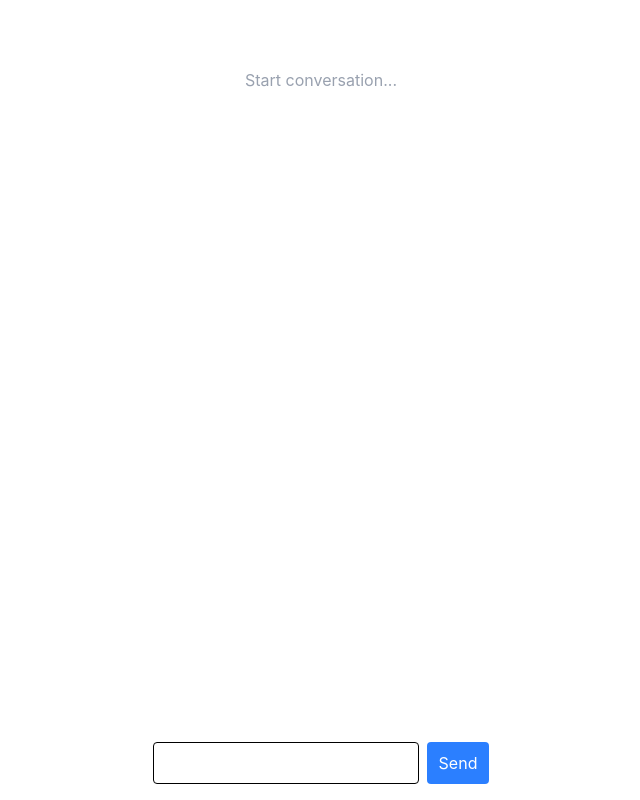
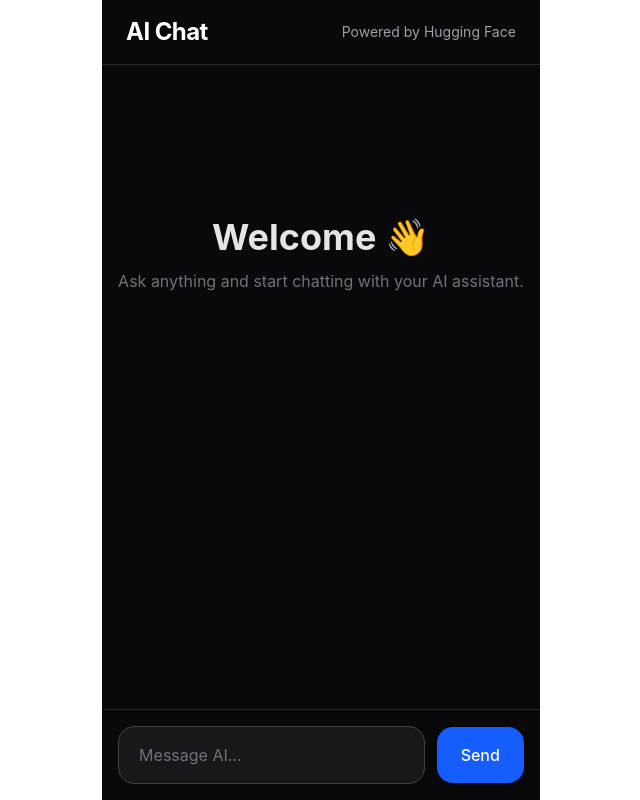
Before and after one commit to CodingWithLaiba/AIAPP, a React (Vite) app in the folder AiApp/: page / in a window 1280 px wide. Shown: the whole page, without its empty margins (319-959 px from the left). Built offline with nearby package versions, Linux system fonts and the light colour scheme.

Commit message:
fix: refactor handlesubmit to improve message handling and error reporting

```diff
--- a/AiApp/src/components/AIApp.jsx
+++ b/AiApp/src/components/AIApp.jsx
@@ -7,22 +7,28 @@ function AIApp() {
   const [history, setHistory] = useState([]);
 
   const bottomRef = useRef(null);
+
   const handlesubmit = async (prompt) => {
-    console.log(prompt);
     if (!prompt.trim()) return;
 
-    setHistory((prev) => [
-      ...prev,
-      { role: "user", content: prompt, id: Date.now() },
-    ]);
+    const userMessage = {
+      role: "user",
+      content: prompt,
+      id: Date.now(),
+    };
+
+    setHistory((prev) => [...prev, userMessage]);
     setLoading(true);
-    setError(null);
+    setError("");
 
     try {
       const token = import.meta.env.VITE_HF_TOKEN;
-      console.log(token);
-      if (!token)
-        throw new Error("Missing API token — add VITE_HF_TOKEN to .env");
+
+      if (!token) {
+        throw new Error(
+          "Missing API token add VITE_HF_TOKEN to .env"
+        );
+      }
 
       const res = await fetch("/hf/v1/chat/completions", {
         method: "POST",
@@ -38,20 +44,28 @@ function AIApp() {
       });
 
       if (!res.ok) {
-        console.log("API ERROR:", res);
         const body = await res.json().catch(() => null);
+
         throw new Error(
-          `API error (${res.status}): ${body?.error || body?.message || res.statusText}`,
+          `API error (${res.status}): ${
+            body?.error || body?.message || res.statusText
+          }`
         );
       }
 
       const data = await res.json();
-      const reply = data.choices?.[0]?.message?.content || "No response.";
-      console.log("API RESPONSE:", reply);
-      setHistory((prev) => [
-        ...prev,
-        { role: "assistant", content: reply, id: Date.now() + 1 },
-      ]);
+
+      const reply =
+        data.choices?.[0]?.message?.content ||
+        "No response.";
+
+      const botMessage = {
+        role: "assistant",
+        content: reply,
+        id: Date.now() + 1,
+      };
+
+      setHistory((prev) => [...prev, botMessage]);
     } catch (err) {
       setError(err.message);
     } finally {
@@ -60,62 +74,109 @@ function AIApp() {
   };
 
   useEffect(() => {
-    bottomRef.current?.scrollIntoView({ behavior: "smooth" });
+    bottomRef.current?.scrollIntoView({
+      behavior: "smooth",
+    });
   }, [history]);
 
   return (
-    <div className="h-screen flex flex-col p-4">
-      {/* CHAT */}
-      <div className="flex-1 overflow-y-auto space-y-4 p-3 rounded mb-2">
-        {error && <p className="text-red-500">{error}</p>}
+    <div className="h-screen bg-zinc-950 text-white flex flex-col">
+      {/* HEADER */}
+      <div className="border-b border-zinc-800 px-6 py-4 flex items-center justify-between">
+        <h1 className="text-2xl font-bold tracking-tight">
+          AI Chat
+        </h1>
+
+        <div className="text-sm text-zinc-400">
+          Powered by Hugging Face
+        </div>
+      </div>
+
+      {/* CHAT AREA */}
+      <div className="flex-1 overflow-y-auto px-4 py-6">
+        <div className="max-w-4xl mx-auto space-y-6">
           {history.length === 0 && (
-          <p className="text-gray-400 text-center mt-10">
-            Start conversation...
+            <div className="h-full flex flex-col items-center justify-center mt-32">
+              <h2 className="text-4xl font-bold mb-3 text-zinc-200">
+                Welcome 👋
+              </h2>
+
+              <p className="text-zinc-500 text-center max-w-md">
+                Ask anything and start chatting with your AI
+                assistant.
               </p>
+            </div>
           )}
-        {history.map((item, index) => (
-  <div key={index} className="space-y-2">
-    {item.role === "user" && (
-      <div className="flex justify-end">
-        <div className="bg-blue-500 text-white max-w-xs p-3 rounded-lg">
+
+          {error && (
+            <div className="bg-red-500/10 border border-red-500/30 text-red-400 p-4 rounded-2xl">
+              {error}
+            </div>
+          )}
+
+          {history.map((item) => (
+            <div
+              key={item.id}
+              className={`flex ${
+                item.role === "user"
+                  ? "justify-end"
+                  : "justify-start"
+              }`}
+            >
+              <div
+                className={`max-w-[80%] px-5 py-4 rounded-3xl shadow-lg whitespace-pre-wrap break-words ${
+                  item.role === "user"
+                    ? "bg-blue-600 text-white rounded-br-md"
+                    : "bg-zinc-800 text-zinc-100 rounded-bl-md"
+                }`}
+              >
                 {item.content}
+              </div>
+            </div>
+          ))}
+
+          {loading && (
+            <div className="flex justify-start">
+              <div className="bg-zinc-800 px-5 py-4 rounded-3xl rounded-bl-md flex gap-2">
+                <span className="w-2 h-2 rounded-full bg-zinc-400 animate-bounce"></span>
+                <span className="w-2 h-2 rounded-full bg-zinc-400 animate-bounce [animation-delay:0.2s]"></span>
+                <span className="w-2 h-2 rounded-full bg-zinc-400 animate-bounce [animation-delay:0.4s]"></span>
               </div>
             </div>
           )}
 
-    {item.role === "assistant" && (
-      <div className="flex justify-start">
-        <div className="bg-gray-200 text-black max-w-xs p-3 rounded-lg">
-          {item.content}
+          <div ref={bottomRef}></div>
         </div>
       </div>
-    )}
-  </div>
-))}
 
-        {/* AUTO SCROLL TARGET */}
-        <div ref={bottomRef}></div>
-      </div>
-
-      {/* INPUT */}
-      <div className="flex gap-2 pt-3">
+      {/* INPUT AREA */}
+      <div className="border-t border-zinc-800 p-4 bg-zinc-950">
+        <div className="max-w-4xl mx-auto flex items-center gap-3">
           <input
-          className="border p-2 rounded w-full"
+            type="text"
+            placeholder="Message AI..."
+            className="flex-1 bg-zinc-900 border border-zinc-700 focus:border-blue-500 outline-none rounded-2xl px-5 py-4 text-white placeholder:text-zinc-500 transition-all"
             value={input}
             onChange={(e) => setInput(e.target.value)}
             onKeyDown={(e) => {
-            if (e.key === "Enter") handlesubmit(input);
+              if (e.key === "Enter") {
+                handlesubmit(input);
+                setInput("");
+              }
             }}
           />
+
           <button
             onClick={() => {
               handlesubmit(input);
               setInput("");
             }}
-          className="bg-blue-500 px-3 text-white rounded"
+            disabled={loading}
+            className="bg-blue-600 hover:bg-blue-700 disabled:opacity-50 disabled:cursor-not-allowed transition-all px-6 py-4 rounded-2xl font-medium shadow-lg"
           >
-          {loading ? "Loading..." : "Send"}
+            {loading ? "..." : "Send"}
           </button>
+        </div>
       </div>
     </div>
   );
```
Lines whose indentation alone changed are shown as unchanged.
